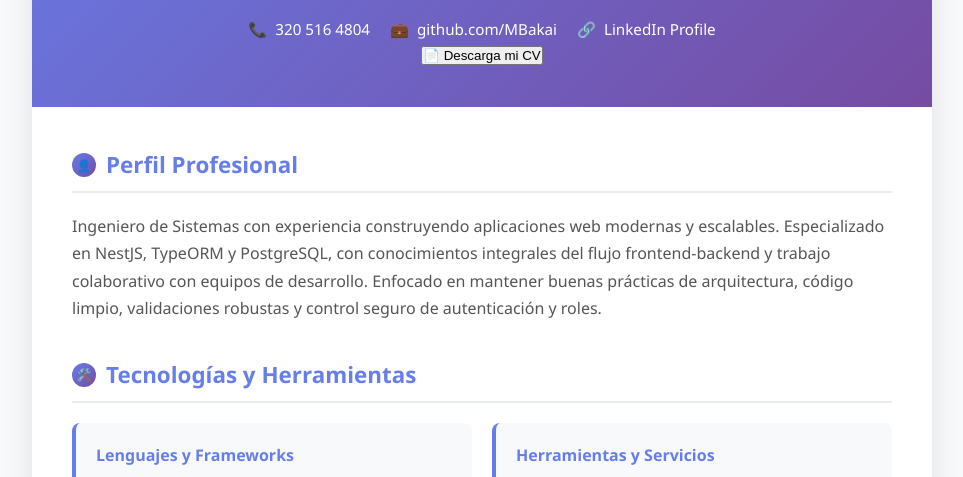
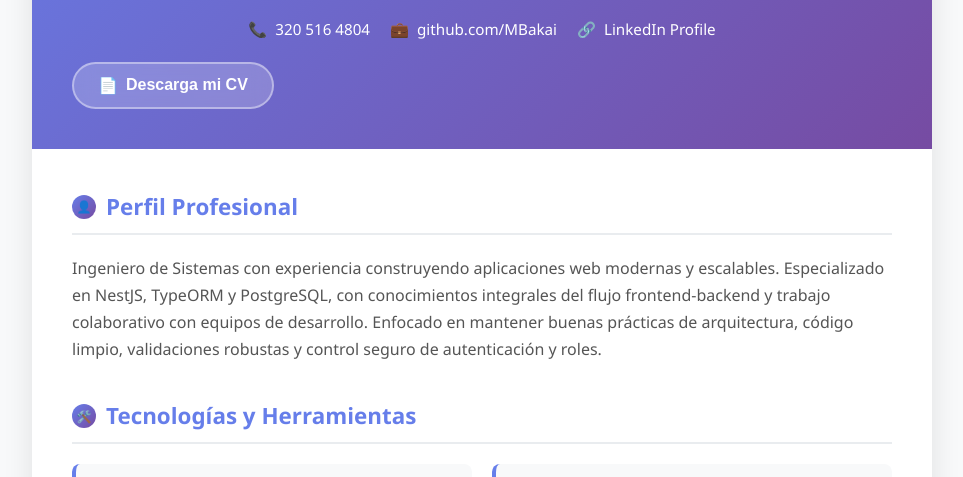
Before and after one commit to MBakai/mi-cv, a plain HTML site: page index.html in a window 1280 px wide. Shown: the part 295-772 px from the top of the page, without its empty margins (158-1121 px from the left). Drawn offline with Linux system fonts and the light colour scheme.

Commit message:
Update style.css

```diff
--- a/style/style.css
+++ b/style/style.css
@@ -243,6 +243,42 @@ a{
     font-size: 0.9rem;
 }
 
+.download-btn {
+    background: rgba(255,255,255,0.2);
+    border: 2px solid rgba(255,255,255,0.4);
+    color: white;
+    padding: 12px 24px;
+    border-radius: 25px;
+    font-size: 1rem;
+    font-weight: 600;
+    cursor: pointer;
+    transition: all 0.3s ease;
+    margin-top: 20px;
+    backdrop-filter: blur(10px);
+    display: flex;
+    align-items: center;
+    gap: 8px;
+    justify-content: center;
+    min-width: 180px;
+    }
+
+    .download-btn:hover {
+    background: rgba(255,255,255,0.3);
+    border-color: rgba(255,255,255,0.6);
+    transform: translateY(-2px);
+    box-shadow: 0 5px 15px rgba(0,0,0,0.2);
+    }
+
+    .download-btn:active {
+    transform: translateY(0);
+    }
+
+    @media print {
+        .download-btn {
+            display: none;
+        }
+    }
+
 @media (max-width: 768px) {
     .cv-container {
         margin: 10px;
```
